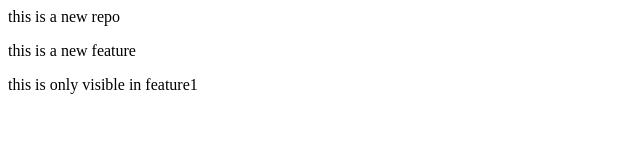
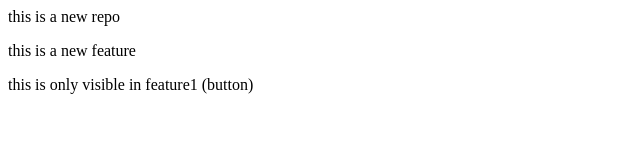
Before and after one commit to PerumandlaYakobu/locolrepo, a plain HTML site: page index.html in a window 1280 px wide. Shown: the full height of the page, 0-640 px from the left. Drawn offline with Linux system fonts and the light colour scheme.

```diff
--- a/index.html
+++ b/index.html
@@ -1,3 +1,3 @@
 <p> this is a new repo</p>
 <p> this is a new feature</p>
-<p> this is only visible in feature1</p>
+<p> this is only visible in feature1 (button)</p>
```
